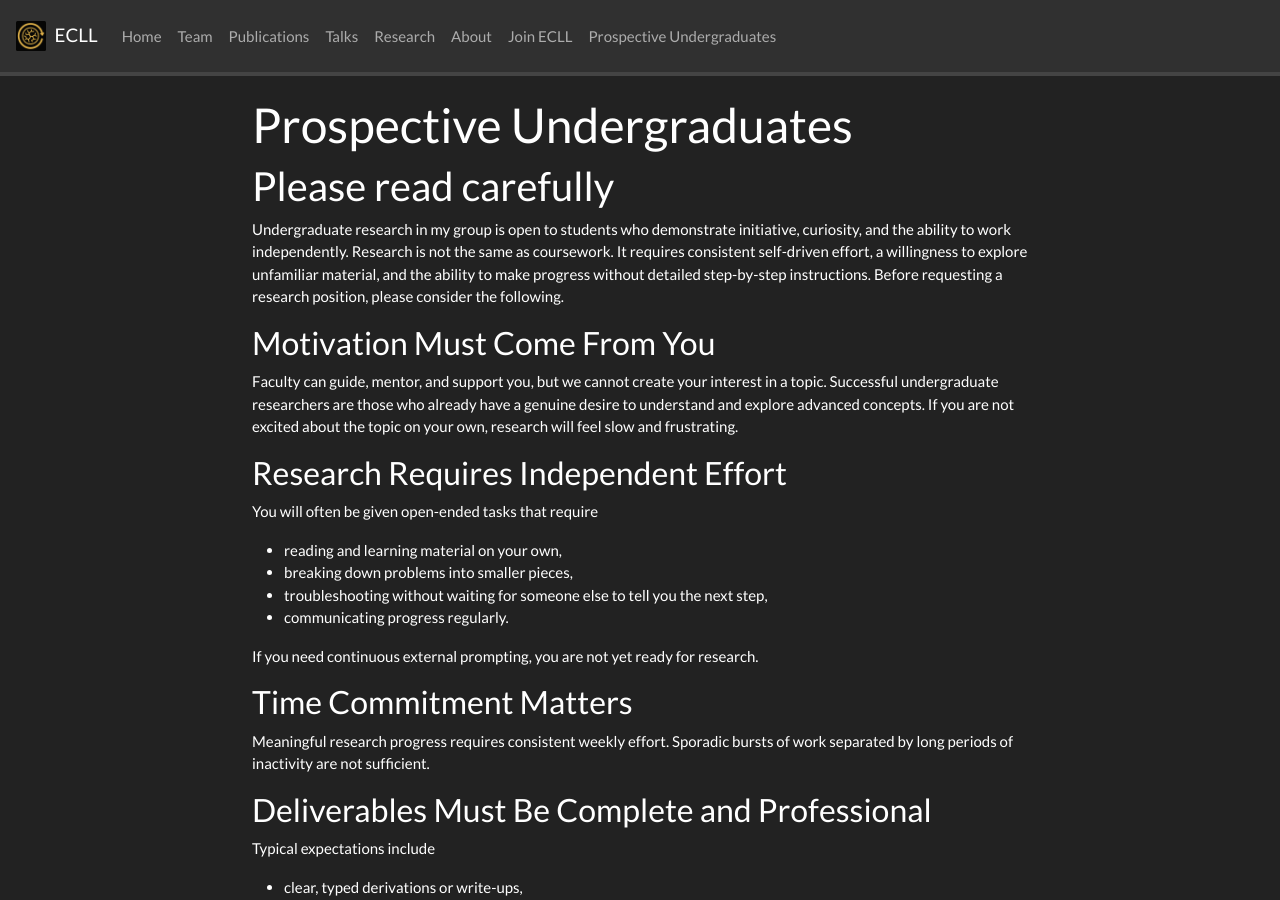
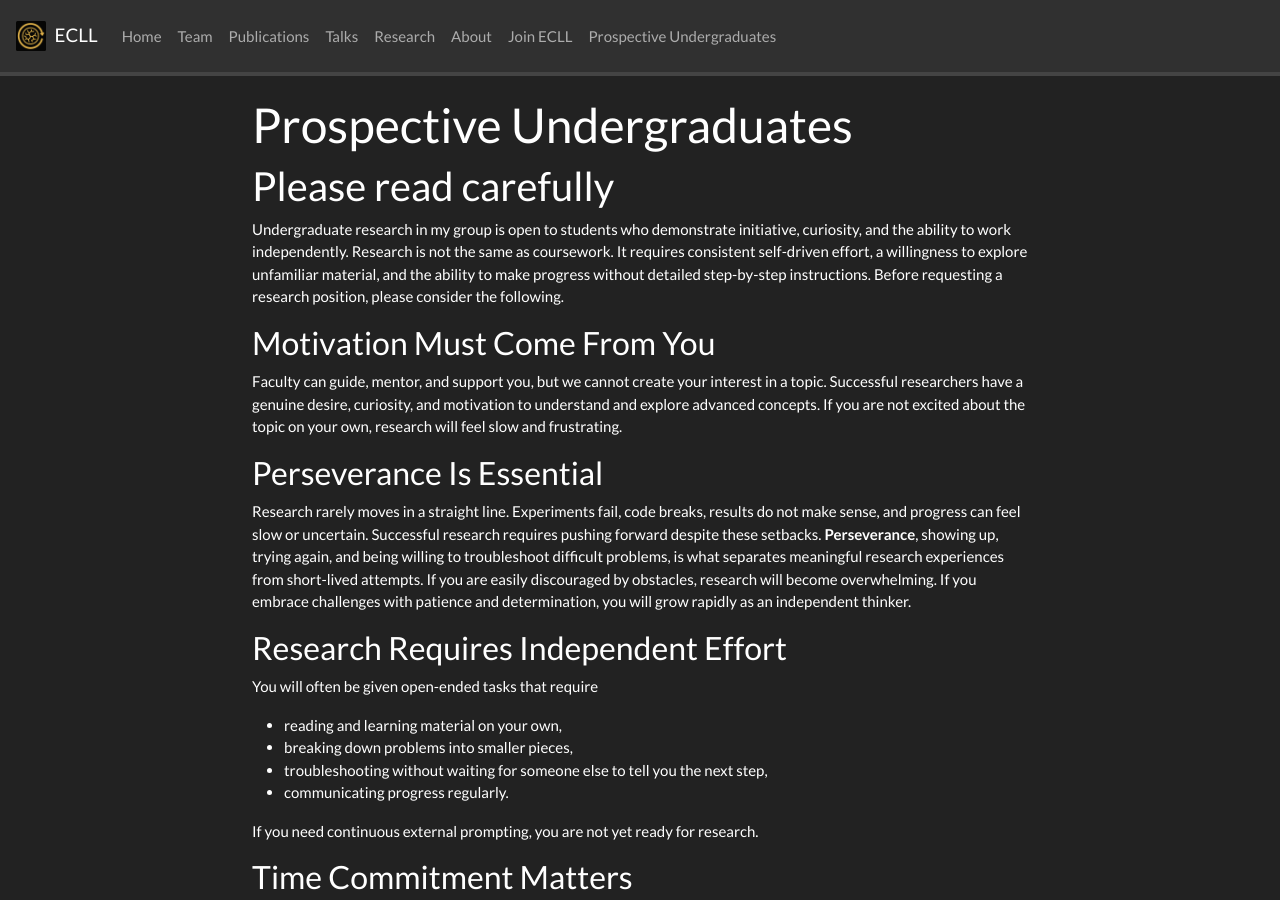
Before and after one commit to estimation-control-learning-laboratory/estimation-control-learning-laboratory.github.io, a Jekyll site: the page built from _pages/prospective-undergraduates.md, in a window 1280 px wide and 900 px high. Built offline with Jekyll 4.4.1, drawn with Linux system fonts in a browser that asks for light colours; nearby versions of some CDN libraries; a style sheet for code colours, icons or effects is not loaded.

Commit message:
Update prospective-undergraduates.md

```diff
--- a/_pages/prospective-undergraduates.md
+++ b/_pages/prospective-undergraduates.md
@@ -12,8 +12,15 @@ It requires consistent self-driven effort, a willingness to explore unfamiliar m
 
 ### Motivation Must Come From You
 Faculty can guide, mentor, and support you, but we cannot create your interest in a topic.
-Successful undergraduate researchers are those who already have a genuine desire to understand and explore advanced concepts.
+Successful researchers have a genuine desire, curiosity, and motivation to understand and explore advanced concepts.
 If you are not excited about the topic on your own, research will feel slow and frustrating.
+
+### Perseverance Is Essential
+Research rarely moves in a straight line. Experiments fail, code breaks, results do not make sense, and progress can feel slow or uncertain.
+Successful research requires pushing forward despite these setbacks.
+**Perseverance**, showing up, trying again, and being willing to troubleshoot difficult problems, is what separates meaningful research experiences from short-lived attempts.
+If you are easily discouraged by obstacles, research will become overwhelming.
+If you embrace challenges with patience and determination, you will grow rapidly as an independent thinker.
 
 ### Research Requires Independent Effort
 
```
